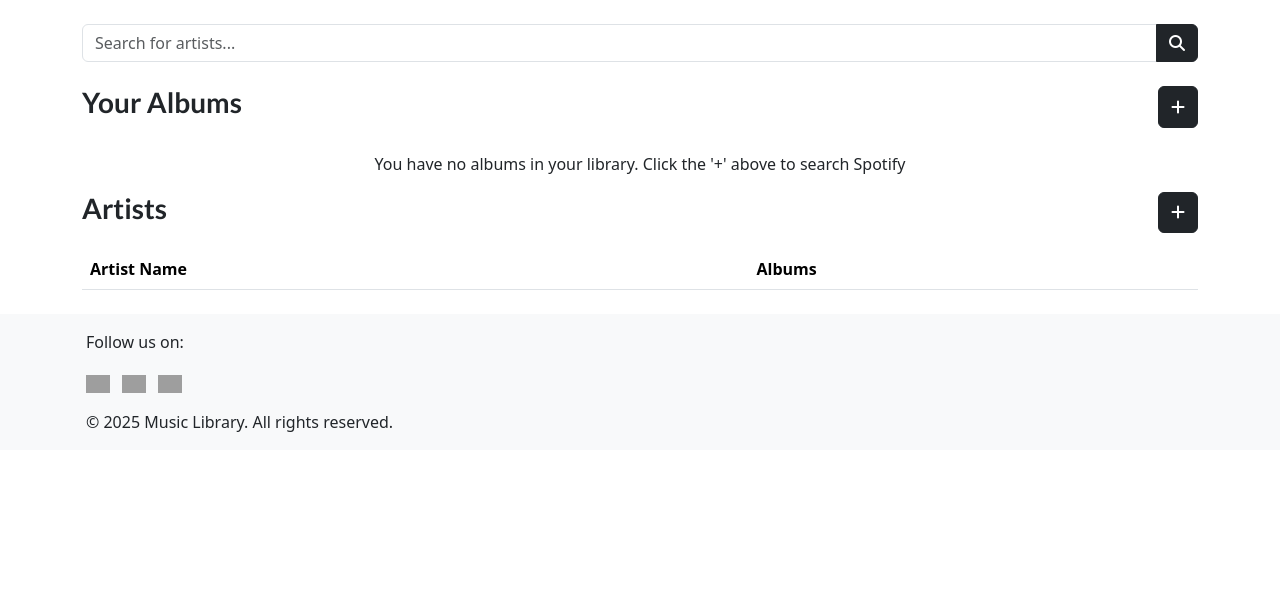
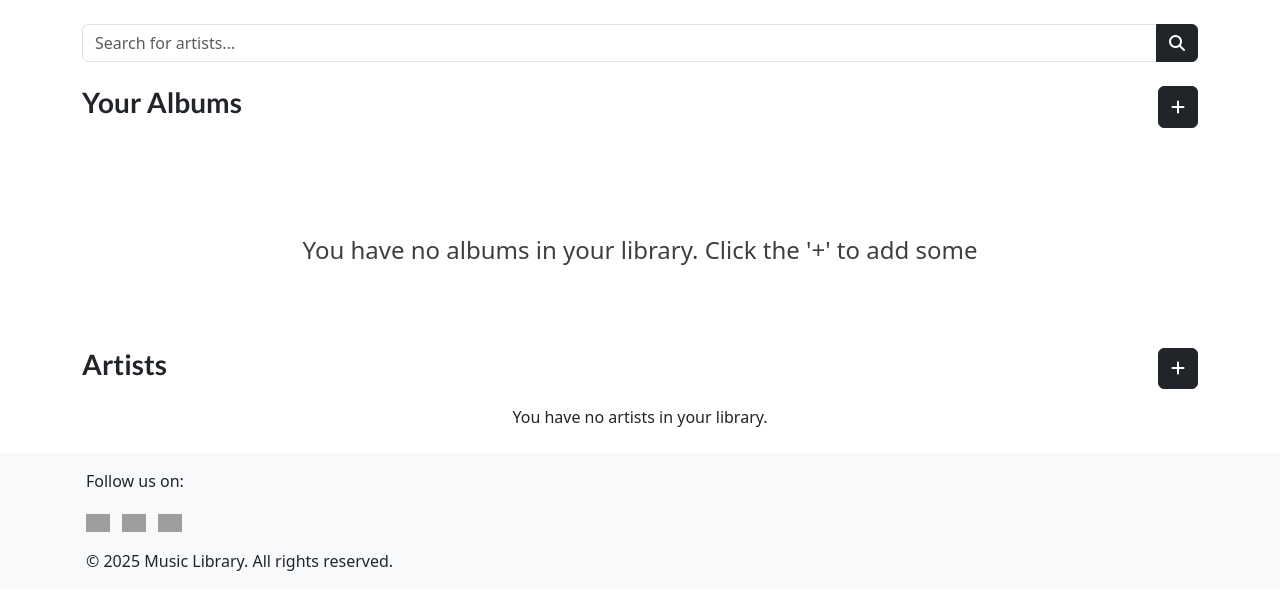
Before and after one commit to Georgeburn94/StarTrack, a Django app: page /add-artist/ in a window 1280 px wide. Shown: the part 56-666 px from the top of the page. Run offline with Django 4.2, Linux system fonts and the light colour scheme; the visitor is signed in with stand-in values (Sample User, id 1); lists and menus that the app fills with data are empty; some libraries are stand-ins or nearby versions; grey boxes are pictures that could not be loaded.

Commit message:
add: message if no artists in database

```diff
--- a/startrack/static/cs/styles.css
+++ b/startrack/static/cs/styles.css
@@ -101,3 +101,10 @@ a {
     align-items: center;
     height: 100%;
 }
+
+#no_albums_text {
+    margin-top: 5rem;
+    font-size: 1.5rem;
+    margin-bottom: 5rem;
+    color: #3f3f3f;
+}
--- a/startrack/templates/home.html
+++ b/startrack/templates/home.html
@@ -77,8 +77,7 @@
         {% endfor %}
         {% else %}
         <div class="col-12">
-            <p class="text-center" id="no_albums_text">You have no albums in your library. Click the '+' above to search
-                Spotify</p>
+            <p class="text-center" id="no_albums_text">You have no albums in your library. Click the '+' to add some</p>
         </div>
         {% endif %}
     </div>
@@ -109,6 +108,7 @@
 
         <!-- Artists Table -->
         <div>
+            {% if artists %}
             <table class="table table-striped table-hover">
                 <thead>
                     <tr>
@@ -119,7 +119,7 @@
                 <tbody>
                     {% for artist in artists %}
                     <tr>
-                        <td><strong><a href="{% url 'artist_albums' artist.artistID %}">{{ artist.name }}</a></strong>
+                        <td><a href="{% url 'artist_albums' artist.artistID %}">{{ artist.name }}</a>
                         </td>
                         <td>
                             <ul>
@@ -132,6 +132,9 @@
                     {% endfor %}
                 </tbody>
             </table>
+            {% else %}
+            <p class="text-center" id="no_artists_text">You have no artists in your library.</p>
+            {% endif %}
         </div>
     </div>
 
```
